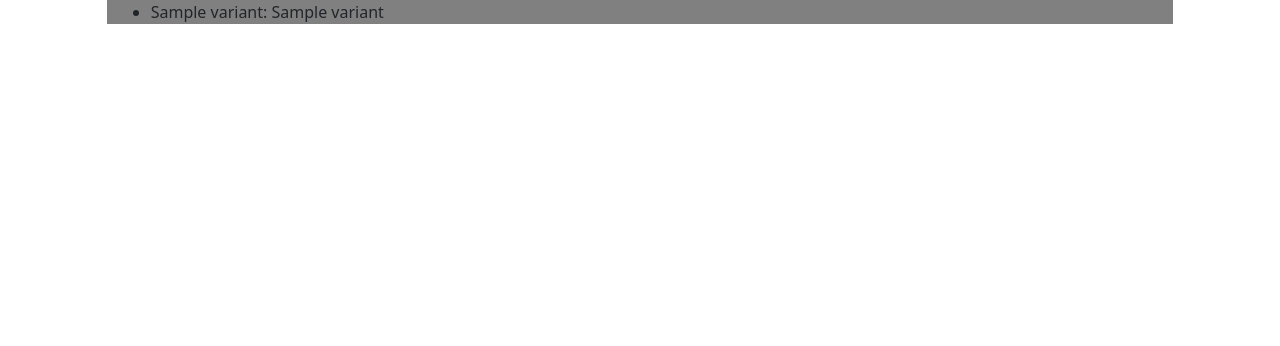
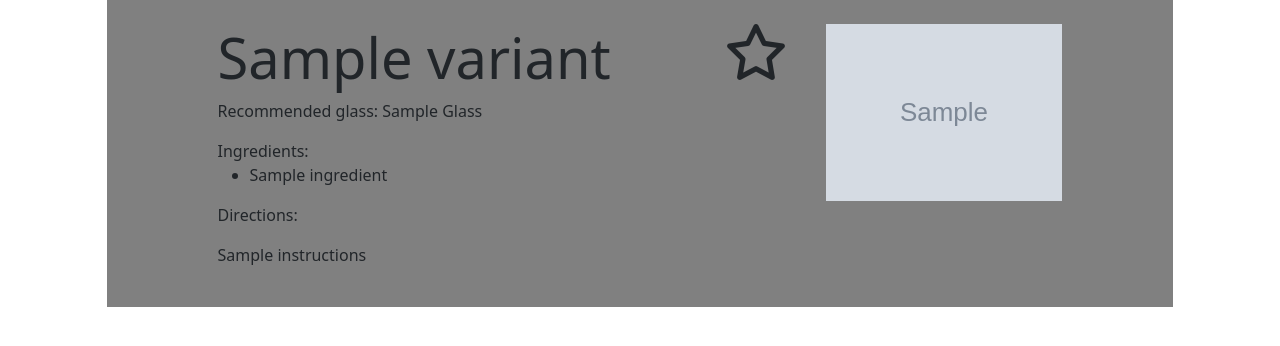
Before and after one commit to cookm353/Drinkr, a Flask app: template templates/drinks/drink_detail.html in a window 1280 px wide. Shown: the part 70-416 px from the top of the page. Run offline with Flask 2, Linux system fonts and the light colour scheme; tables that the repository leaves empty hold one stand-in row (values such as "Sample post"); the template is opened without the code that fills it: values that come from a table or form of the project are taken from there, most other values are stand-ins (such as "Sample title", 1, 10 or a date in 2020); grey boxes marked "Sample" are stand-in pictures.

Commit message:
implemented drink display

```diff
--- a/templates/drinks/drink_detail.html
+++ b/templates/drinks/drink_detail.html
@@ -3,15 +3,62 @@
 {% block title %}{{drink.name}}{% endblock %}
 
 {% block content %}
-    {% for variant in drinkInfo %}
-        <ul>
-            {% for k, v in variant.items() %}
-                {% if k != 'imgURL' %}
-                <li>{{k}}: {{v}}</li>
-                {% else %}
-                <li><img src="{{v}}" alt="{{variant['name']}}"></li>
-                {% endif %}
-            {% endfor%}
-        </ul>
-    {% endfor %}
+    <div class="container-fluid">
+        <div class="row py-4">
+            <div class="col-1 left-gutter"></div>
+            <div class="col">
+                <div class="row">
+                    <div class="col-10">
+                        <h1 class="display-4">{{drinkInfo[0]['name']}}</h1>
+                    </div>
+                    <div class="col-2">
+                        <span><i class="fa-regular fa-star display-4 align-self-bottom"></i></span>
+                    </div>
+                </div>
+                <p>Recommended glass: {{ drinkInfo[0]['glass'].title() }}</p>
+                <span>Ingredients:</span>
+                <ul>
+                {% for ingredient in drinkInfo[0]['ingredients'] %}
+                <li>{{ ingredient }}</li>
+                {% endfor %}
+                </ul>
+                <p>Directions:</p>
+                <p>{{ drinkInfo[0]['instructions'] }}</p>
+            </div>
+            <div class="col-3">
+                <img src="{{ drinkInfo[0]['imgURL'] }}"
+                    alt="{{ drinkInfo[0]['name'] }}" class="img-fluid">
+            </div>
+            <div class="col-1 right-gutter"></div>
+        </div>
+        <!-- {% for variant in drinkInfo %}
+            <div class="row py-4">
+                <div class="col-1 left-gutter"></div>
+                <div class="col">
+                    <div class="row">
+                        <div class="col-10">
+                            <h1 class="display-4">{{variant['name']}}</h1>
+                        </div>
+                        <div class="col-2">
+                            <span><i class="fa-regular fa-star display-4 align-self-bottom"></i></span>
+                        </div>
+                    </div>
+                    <p>Recommended glass: {{ variant['glass'].title() }}</p>
+                    <span>Ingredients:</span>
+                    <ul>
+                    {% for ingredient in variant['ingredients'] %}
+                    <li>{{ ingredient }}</li>
+                    {% endfor %}
+                    </ul>
+                    <p>Directions:</p>
+                    <p>{{variant['instructions']}}</p>
+                </div>
+                <div class="col-3">
+                    <img src="{{variant['imgURL']}}"
+                        alt="{{variant['name']}}" class="img-fluid">
+                </div>
+                <div class="col-1 right-gutter"></div>
+            </div>
+        {% endfor %} -->
+    </div>
 {% endblock %}
```
